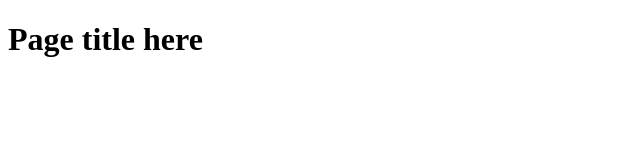
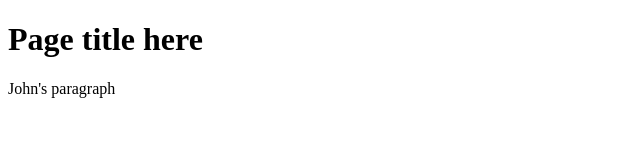
Before and after one commit to johnfyoung/mycoolproject, a plain HTML site: page index.html in a window 1280 px wide. Shown: the whole page, without its empty margins (0-640 px from the left). Drawn offline with Linux system fonts and the light colour scheme.

Commit message:
Change to index.html

```diff
--- a/index.html
+++ b/index.html
@@ -7,5 +7,6 @@
   </head>
   <body>
     <h1>Page title here</h1>
+    <p>John's paragraph</p>
   </body>
 </html>
```
